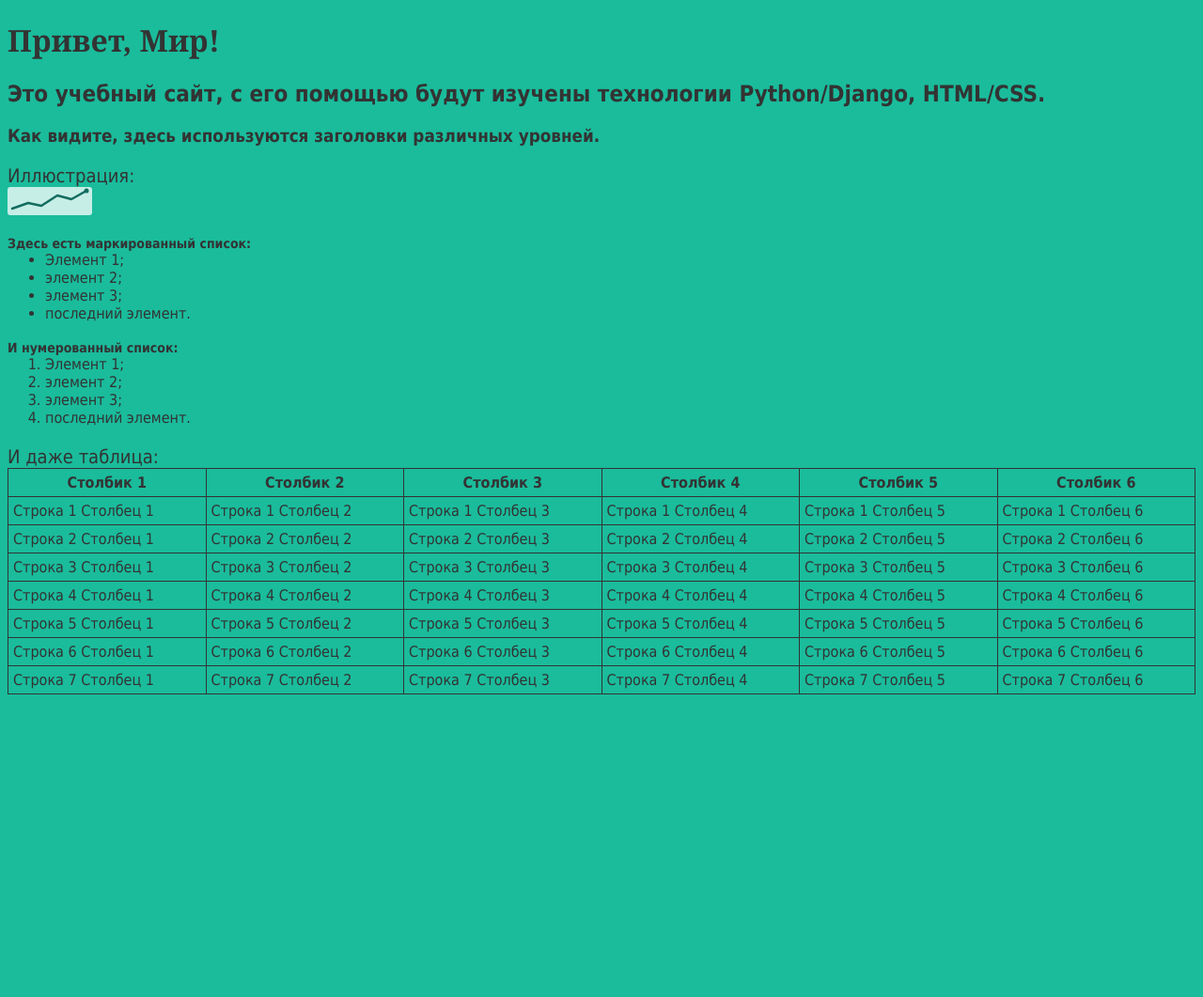
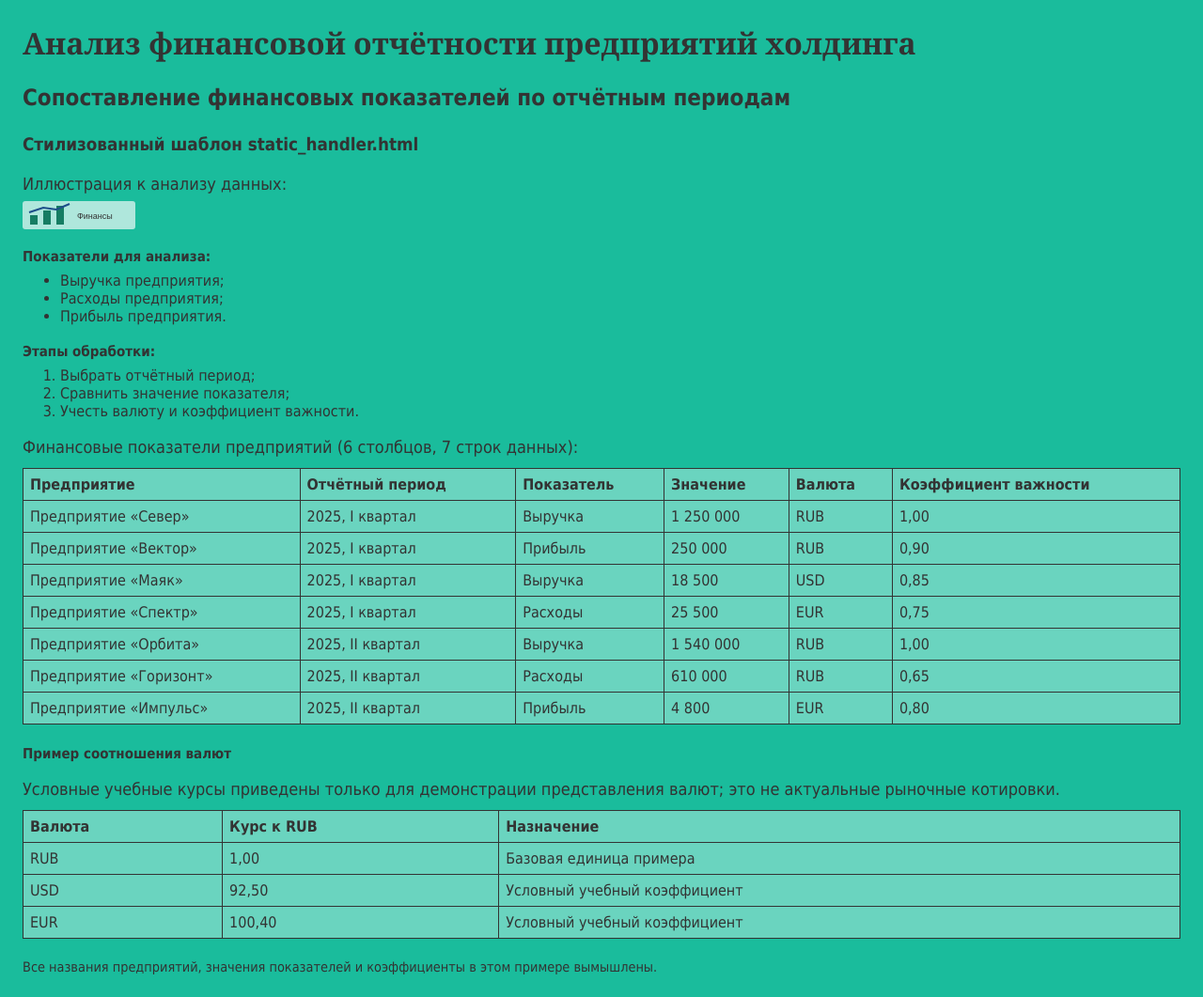
Before and after one commit to SoulReload/lab2_variant24, a Django app: template firstwebpage/flatpages/templates/static_handler.html in a window 1280 px wide. Shown: the whole page at 94% size. Before the commit the page ends 739 px from the top, so only its background shows below. Run offline with Django 5.2, Linux system fonts and the light colour scheme; the template is opened without the code that fills it, so the values that code supplies are empty.

Commit message:
Adapt lab 2 to financial reporting variant 24

```diff
--- a/firstwebpage/firstwebpage/asgi.py
+++ b/firstwebpage/firstwebpage/asgi.py
@@ -1,3 +1,4 @@
+"""ASGI config for firstwebpage project."""
 import os
 from django.core.asgi import get_asgi_application
 
--- a/firstwebpage/firstwebpage/urls.py
+++ b/firstwebpage/firstwebpage/urls.py
@@ -1,10 +1,11 @@
 from django.contrib import admin
 from django.urls import path
-
 from flatpages import views
 
 urlpatterns = [
     path("admin/", admin.site.urls),
+    # The original root URL first returned plain text in the early lab stage.
+    # The /stage1/ route preserves that historical stage after / becomes HTML.
     path("", views.home, name="home"),
     path("stage1/", views.initial_text_stage, name="initial_text_stage"),
     path("hello/", views.hello, name="hello"),
--- a/firstwebpage/firstwebpage/wsgi.py
+++ b/firstwebpage/firstwebpage/wsgi.py
@@ -1,3 +1,4 @@
+"""WSGI config for firstwebpage project."""
 import os
 from django.core.wsgi import get_wsgi_application
 
--- a/firstwebpage/flatpages/static/index.css
+++ b/firstwebpage/flatpages/static/index.css
@@ -2,15 +2,35 @@ body {
     background: #1abc9c;
     font-family: Tahoma, Arial, sans-serif;
     color: #333;
+    margin: 24px;
 }
 
 h1 {
     font-family: Georgia, "Times New Roman", serif;
 }
 
+h2, h3 {
+    line-height: 1.35;
+}
+
+p, h4 {
+    font-size: 18px;
+    margin-bottom: 0.45em;
+}
+
+h4 {
+    font-size: 15px;
+}
+
+ul, ol {
+    margin-top: 0;
+}
+
 table {
     width: 100%;
     border-collapse: collapse;
+    margin: 12px 0 22px;
+    background: rgba(255, 255, 255, 0.35);
 }
 
 table, th, td {
@@ -18,23 +38,16 @@ table, th, td {
 }
 
 th, td {
-    padding: 5px;
-}
-
-p, h4 {
-    font-size: 20px;
-    margin-bottom: 0;
-}
-
-h4 {
-    font-size: 14px;
-}
-
-ul, ol {
-    margin: 0;
+    padding: 7px;
+    text-align: left;
 }
 
 img {
     height: 30px;
     width: auto;
+    vertical-align: middle;
 }
+
+.note {
+    font-size: 0.9em;
+}
--- a/firstwebpage/flatpages/templates/static_handler.html
+++ b/firstwebpage/flatpages/templates/static_handler.html
@@ -4,54 +4,56 @@
 <head>
     <meta charset="UTF-8">
     <meta name="viewport" content="width=device-width, initial-scale=1.0">
-    <title>Привет, Мир!</title>
+    <title>Финансовая отчётность — стилизованный шаблон</title>
     <link rel="stylesheet" href="{% static 'index.css' %}">
 </head>
 <body>
-    <h1>Привет, Мир!</h1>
-    <h2>Это учебный сайт, с его помощью будут изучены технологии Python/Django, HTML/CSS.</h2>
-    <h3>Как видите, здесь используются заголовки различных уровней.</h3>
+    <h1>Анализ финансовой отчётности предприятий холдинга</h1>
+    <h2>Сопоставление финансовых показателей по отчётным периодам</h2>
+    <h3>Стилизованный шаблон static_handler.html</h3>
 
-    <p>Иллюстрация:</p>
+    <p>Иллюстрация к анализу данных:</p>
     <img src="{% static 'finance_chart.svg' %}" alt="Иллюстрация финансового графика">
 
-    <h4>Здесь есть маркированный список:</h4>
+    <h4>Показатели для анализа:</h4>
     <ul>
-        <li>Элемент 1;</li>
-        <li>элемент 2;</li>
-        <li>элемент 3;</li>
-        <li>последний элемент.</li>
+        <li>Выручка предприятия;</li>
+        <li>Расходы предприятия;</li>
+        <li>Прибыль предприятия.</li>
     </ul>
-
-    <h4>И нумерованный список:</h4>
+    <h4>Этапы обработки:</h4>
     <ol>
-        <li>Элемент 1;</li>
-        <li>элемент 2;</li>
-        <li>элемент 3;</li>
-        <li>последний элемент.</li>
+        <li>Выбрать отчётный период;</li>
+        <li>Сравнить значение показателя;</li>
+        <li>Учесть валюту и коэффициент важности.</li>
     </ol>
 
-    <p>И даже таблица:</p>
-    <table class="data-table">
+    <p>Финансовые показатели предприятий (6 столбцов, 7 строк данных):</p>
+    <table class="financial-table">
         <thead>
-            <tr>
-                <th>Столбик 1</th>
-                <th>Столбик 2</th>
-                <th>Столбик 3</th>
-                <th>Столбик 4</th>
-                <th>Столбик 5</th>
-                <th>Столбик 6</th>
-            </tr>
+            <tr><th>Предприятие</th><th>Отчётный период</th><th>Показатель</th><th>Значение</th><th>Валюта</th><th>Коэффициент важности</th></tr>
         </thead>
         <tbody>
-            <tr><td>Строка 1 Столбец 1</td><td>Строка 1 Столбец 2</td><td>Строка 1 Столбец 3</td><td>Строка 1 Столбец 4</td><td>Строка 1 Столбец 5</td><td>Строка 1 Столбец 6</td></tr>
-            <tr><td>Строка 2 Столбец 1</td><td>Строка 2 Столбец 2</td><td>Строка 2 Столбец 3</td><td>Строка 2 Столбец 4</td><td>Строка 2 Столбец 5</td><td>Строка 2 Столбец 6</td></tr>
-            <tr><td>Строка 3 Столбец 1</td><td>Строка 3 Столбец 2</td><td>Строка 3 Столбец 3</td><td>Строка 3 Столбец 4</td><td>Строка 3 Столбец 5</td><td>Строка 3 Столбец 6</td></tr>
-            <tr><td>Строка 4 Столбец 1</td><td>Строка 4 Столбец 2</td><td>Строка 4 Столбец 3</td><td>Строка 4 Столбец 4</td><td>Строка 4 Столбец 5</td><td>Строка 4 Столбец 6</td></tr>
-            <tr><td>Строка 5 Столбец 1</td><td>Строка 5 Столбец 2</td><td>Строка 5 Столбец 3</td><td>Строка 5 Столбец 4</td><td>Строка 5 Столбец 5</td><td>Строка 5 Столбец 6</td></tr>
-            <tr><td>Строка 6 Столбец 1</td><td>Строка 6 Столбец 2</td><td>Строка 6 Столбец 3</td><td>Строка 6 Столбец 4</td><td>Строка 6 Столбец 5</td><td>Строка 6 Столбец 6</td></tr>
-            <tr><td>Строка 7 Столбец 1</td><td>Строка 7 Столбец 2</td><td>Строка 7 Столбец 3</td><td>Строка 7 Столбец 4</td><td>Строка 7 Столбец 5</td><td>Строка 7 Столбец 6</td></tr>
+            <tr><td>Предприятие «Север»</td><td>2025, I квартал</td><td>Выручка</td><td>1 250 000</td><td>RUB</td><td>1,00</td></tr>
+            <tr><td>Предприятие «Вектор»</td><td>2025, I квартал</td><td>Прибыль</td><td>250 000</td><td>RUB</td><td>0,90</td></tr>
+            <tr><td>Предприятие «Маяк»</td><td>2025, I квартал</td><td>Выручка</td><td>18 500</td><td>USD</td><td>0,85</td></tr>
+            <tr><td>Предприятие «Спектр»</td><td>2025, I квартал</td><td>Расходы</td><td>25 500</td><td>EUR</td><td>0,75</td></tr>
+            <tr><td>Предприятие «Орбита»</td><td>2025, II квартал</td><td>Выручка</td><td>1 540 000</td><td>RUB</td><td>1,00</td></tr>
+            <tr><td>Предприятие «Горизонт»</td><td>2025, II квартал</td><td>Расходы</td><td>610 000</td><td>RUB</td><td>0,65</td></tr>
+            <tr><td>Предприятие «Импульс»</td><td>2025, II квартал</td><td>Прибыль</td><td>4 800</td><td>EUR</td><td>0,80</td></tr>
         </tbody>
     </table>
+
+    <h4>Пример соотношения валют</h4>
+    <p>Условные учебные курсы приведены только для демонстрации представления валют; это не актуальные рыночные котировки.</p>
+    <table class="exchange-table">
+        <thead><tr><th>Валюта</th><th>Курс к RUB</th><th>Назначение</th></tr></thead>
+        <tbody>
+            <tr><td>RUB</td><td>1,00</td><td>Базовая единица примера</td></tr>
+            <tr><td>USD</td><td>92,50</td><td>Условный учебный коэффициент</td></tr>
+            <tr><td>EUR</td><td>100,40</td><td>Условный учебный коэффициент</td></tr>
+        </tbody>
+    </table>
+    <p class="note">Все названия предприятий, значения показателей и коэффициенты в этом примере вымышлены.</p>
 </body>
 </html>
--- a/firstwebpage/manage.py
+++ b/firstwebpage/manage.py
@@ -10,8 +10,7 @@ def main():
         from django.core.management import execute_from_command_line
     except ImportError as exc:
         raise ImportError(
-            "Не удалось импортировать Django. Установите зависимости командой "
-            "python -m pip install -r ../requirements.txt из корня комплекта."
+            "Django не найден. Установите зависимости: python -m pip install -r ../requirements.txt"
         ) from exc
     execute_from_command_line(sys.argv)
 
```
Also changed, not shown: REPORT.md (+25 -33 lines), firstwebpage/firstwebpage/settings.py (+4 -12 lines), firstwebpage/flatpages/templates/index.html (+19 -34 lines), firstwebpage/flatpages/templates/table_stage.html (+26 -37 lines), firstwebpage/flatpages/tests.py (+17 -17 lines), firstwebpage/flatpages/views.py (+10 -10 lines), README.md, firstwebpage/flatpages/static/finance_chart.svg, 1 other file.
